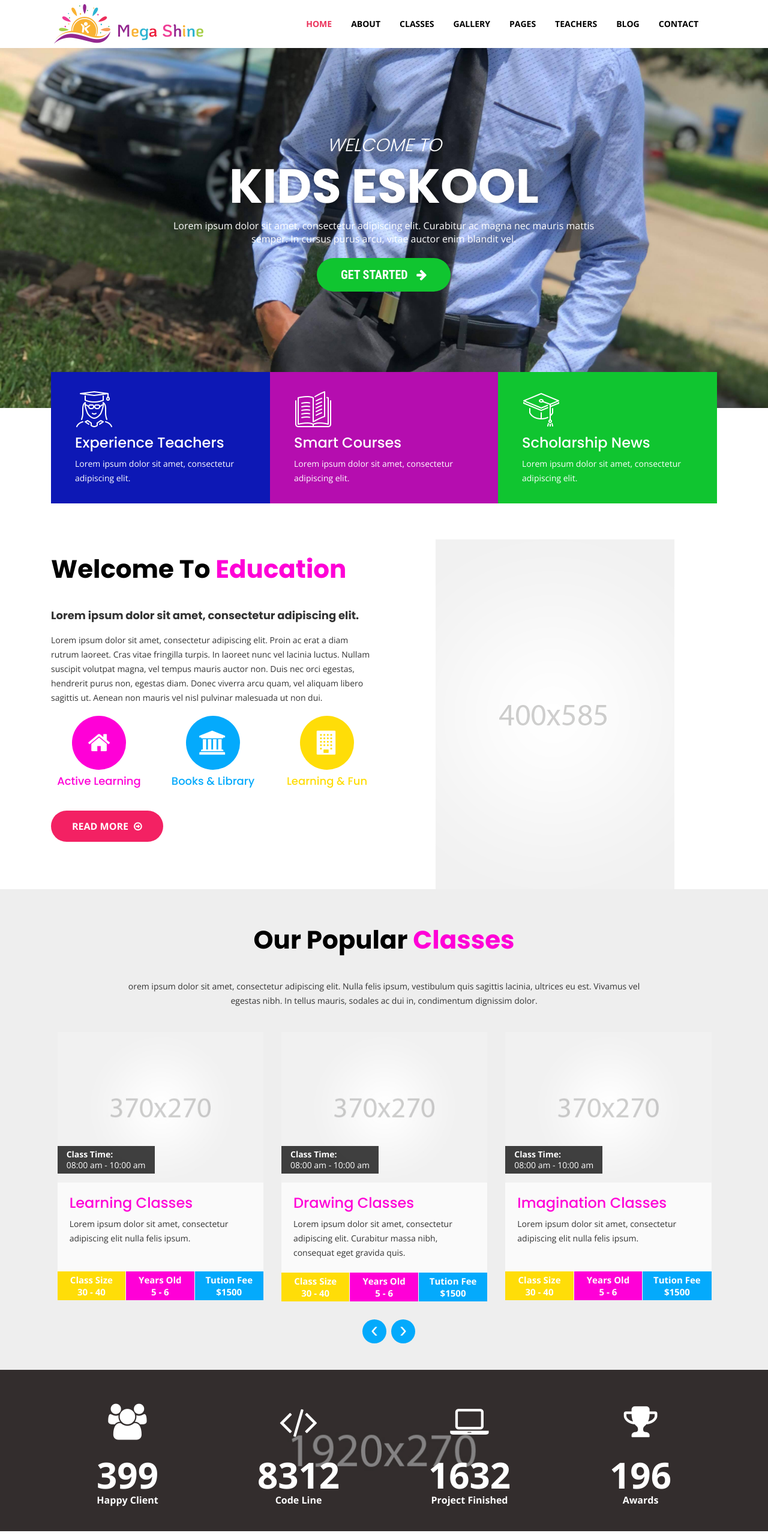
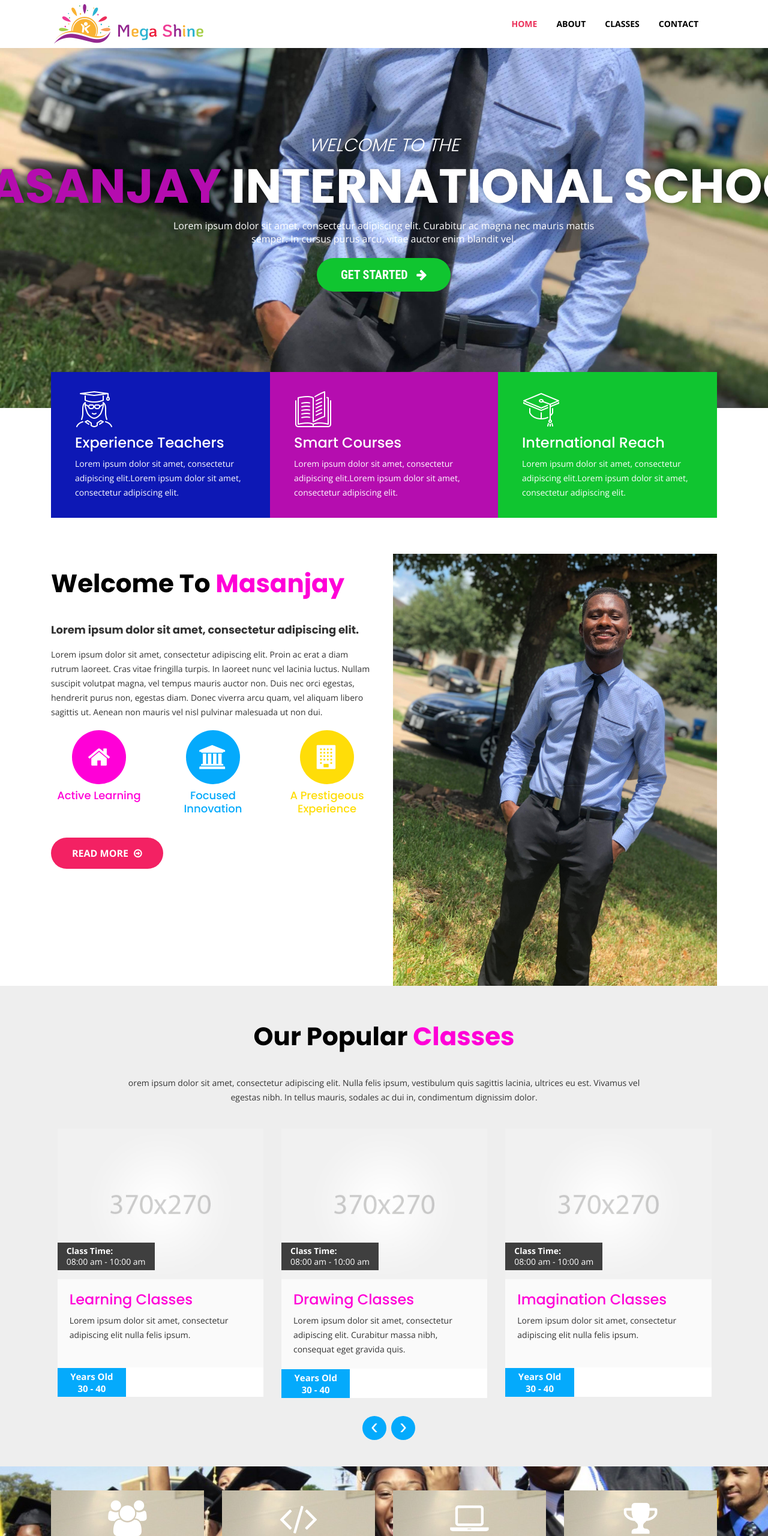
Before and after one commit to Hackerrr23/wusasi-school, a website: page index.html in a window 1280 px wide. Shown: the top 2560 px of the page at 60% size. Drawn offline with nearby package versions, Linux system fonts and the light colour scheme.

Commit message:
going to lunch

```diff
--- a/css/style.css
+++ b/css/style.css
@@ -46,7 +46,12 @@ Table Of Index
 body{font-family: 'Open Sans', sans-serif;}
 
 a{-webkit-transition: all .3s ease; -moz-transition: all .3s ease; transition: all .3s ease;}
-
+.masanjay {
+    color: #B50CAF;
+}
+.members {
+    max-height: 200px;
+}
 img{max-width:100%;}
 h1, h2, h3, h4, h5, h6{font-family: 'Poppins', sans-serif;}
 p{font-size:14px; line-height:24px; color:#333;}
@@ -870,7 +875,7 @@ top:0;
 .experts li{position:relative; display:inline-block;}
 .experts li a{color:#fff; font-size:14px; line-height: 30px; width: 30px; height: 30px; border: 1px solid #fff; border-radius: 100%; display: block;}
 .team-info h5 > a:hover{color:#222;}
-.team-image {position: relative; overflow:hidden;}
+.team-image {position: relative; overflow:hidden; max-height: 15vh;;}
 .team-team{padding-top:0;}
 .team-wrap .title h1:before{left:50%; margin-left:-35px;}
 .socials{display: table; height: 100%; width: 100%;}
@@ -901,7 +906,9 @@ top:0;
 -----------------------------------------*/
 
 #counter {text-align:center;
-	background:url(../images/counter-bg.jpg) no-repeat top; background-size:cover;
+    background:url(../images/graduation2.jpg) no-repeat top; background-size:cover;
+    background-position: center;
+    background-repeat: no-repeat;
 	padding: 40px 0
 }
 .animatebg {
@@ -963,6 +970,11 @@ background-color:#e63d53;
 	color: #fff;
 }
 .counterbox {
+    background-image: url("../images/teacher3.jpg");
+
+}
+.counter {
+    background-image: url("../images/teacher3.jpg");
 }
 
 
--- a/index.html
+++ b/index.html
@@ -53,7 +53,7 @@
                         <li><a href="class-details.html">Singal Classes</a></li>
                       </ul>
                     </li>
-                    <li class="nav-item"> <a class="nav-link" href="gallery.html">Gallery</a> </li>
+                    <!-- <li class="nav-item"> <a class="nav-link" href="gallery.html">Gallery</a> </li>
                     <li class="nav-item"> <a class="nav-link" href="#.">Pages</a> <i class="fa fa-caret-down" aria-hidden="true"></i>
                       <ul class="submenu">
                         <li><a href="about.html">About</a> </li>
@@ -64,8 +64,8 @@
                         <li><a href="typoghrapy.html">Typoghrapy</a></li>
                         <li><a href="404-page.html">404</a></li>
                       </ul>
-                    </li>
-                    <li class="nav-item"> <a class="nav-link" href="teachers.html">Teachers</a> <i class="fa fa-caret-down" aria-hidden="true"></i>
+                    </li> -->
+                    <!-- <li class="nav-item"> <a class="nav-link" href="teachers.html">Teachers</a> <i class="fa fa-caret-down" aria-hidden="true"></i>
                       <ul class="submenu">
                         <li><a href="teachers.html">Teachers</a></li>
                         <li><a href="teacher-details.html">Teachers Details</a></li>
@@ -76,7 +76,7 @@
                         <li><a href="blog.html">Blog with Sidebar</a></li>
                         <li><a href="blog-details.html">Blog Details</a></li>
                       </ul>
-                    </li>
+                    </li> -->
                     <li class="nav-item"> <a class="nav-link" href="contact-us.html">Contact</a> </li>
                   </ul>
                 </div>
@@ -95,15 +95,15 @@
       <div class="tp-banner">
         <ul>
           <li data-slotamount="7" data-transition="3dcurtain-horizontal" data-masterspeed="1000" data-saveperformance="on"> <img alt="" src="images/Yusef.jpg">
-            <div class="caption lft large-title tp-resizeme slidertext2" data-x="center" data-y="140" data-speed="600" data-start="1000"> Welcome to</div>
-            <div class="caption lfl large-title tp-resizeme slidertext1" data-x="center" data-y="170" data-speed="600" data-start="1600"> Kids Eskool</div>
+            <div class="caption lft large-title tp-resizeme slidertext2" data-x="center" data-y="140" data-speed="600" data-start="1000"> Welcome To The</div>
+            <div class="caption lfl large-title tp-resizeme slidertext1" data-x="center" data-y="170" data-speed="600" data-start="1600"> <span class="masanjay">Masanjay</span> International School</div>
             <div class="caption lft large-title tp-resizeme slidertext3" data-x="center" data-y="285" data-speed="600" data-start="2200"> Lorem ipsum dolor sit amet, consectetur adipiscing elit. Curabitur ac magna nec mauris mattis<br/>
               semper. In cursus purus arcu, vitae auctor enim blandit vel. </div>
             <div class="caption lfb large-title tp-resizeme slidertext4" data-x="center" data-y="350" data-speed="600" data-start="2800"><a href="#" class="slidebtn">Get Started <i class="fa fa-arrow-right" aria-hidden="true"></i></a></div>
           </li>
-          <li data-slotamount="7" data-transition="slotzoom-horizontal" data-masterspeed="1000" data-saveperformance="on"> <img alt="" src="images/dummy.png" data-lazyload="images/banner2.jpg">
-            <div class="caption lft large-title tp-resizeme slidertext2" data-x="center" data-y="140" data-speed="600" data-start="1000"> Education For</div>
-            <div class="caption lfl large-title tp-resizeme slidertext1" data-x="center" data-y="170" data-speed="600" data-start="1600"> Your Children</div>
+          <li data-slotamount="7" data-transition="slotzoom-horizontal" data-masterspeed="1000" data-saveperformance="on"> <img alt="" src="images/Yusef.jpg">
+            <div class="caption lft large-title tp-resizeme slidertext2" data-x="center" data-y="140" data-speed="600" data-start="1000"> Education of</div>
+            <div class="caption lfl large-title tp-resizeme slidertext1" data-x="center" data-y="170" data-speed="600" data-start="1600"> <span class="masanjay">The Future</span> </div>
             <div class="caption lft large-title tp-resizeme slidertext3" data-x="center" data-y="285" data-speed="600" data-start="2200"> Lorem ipsum dolor sit amet, consectetur adipiscing elit. Curabitur ac magna nec mauris mattis<br/>
               semper. In cursus purus arcu, vitae auctor enim blandit vel. </div>
             <div class="caption lfb large-title tp-resizeme slidertext4" data-x="center" data-y="350" data-speed="600" data-start="2800"><a href="#" class="slidebtn">Get Started <i class="fa fa-arrow-right" aria-hidden="true"></i></a></div>
@@ -121,21 +121,21 @@
             <div class="elementInfo">
               <div class="element-icon"><img src="images/teacher.png" alt=""></div>
               <h3>Experience Teachers</h3>
-              <p>Lorem ipsum dolor sit amet, consectetur adipiscing elit.</p>
+              <p>Lorem ipsum dolor sit amet, consectetur adipiscing elit.Lorem ipsum dolor sit amet, consectetur adipiscing elit.</p>
             </div>
           </li>
           <li class="col-lg-4">
             <div class="elementInfo">
               <div class="element-icon"><img src="images/book.png" alt=""></div>
               <h3>Smart Courses</h3>
-              <p>Lorem ipsum dolor sit amet, consectetur adipiscing elit.</p>
+              <p>Lorem ipsum dolor sit amet, consectetur adipiscing elit.Lorem ipsum dolor sit amet, consectetur adipiscing elit.</p>
             </div>
           </li>
           <li class="col-lg-4">
             <div class="elementInfo">
               <div class="element-icon"><img src="images/graduation-icon.png" alt=""></div>
-              <h3>Scholarship News</h3>
-              <p>Lorem ipsum dolor sit amet, consectetur adipiscing elit.</p>
+              <h3>International Reach</h3>
+              <p>Lorem ipsum dolor sit amet, consectetur adipiscing elit.Lorem ipsum dolor sit amet, consectetur adipiscing elit.</p>
             </div>
           </li>
         </ul>
@@ -149,7 +149,7 @@
         <div class="row">
           <div class="col-lg-6">
             <div class="title">
-              <h1>Welcome To <span>Education</span></h1>
+              <h1>Welcome To <span>Masanjay</span></h1>
             </div>
             <p><strong>Lorem ipsum dolor sit amet, consectetur adipiscing elit.</strong></p>
             <p>Lorem ipsum dolor sit amet, consectetur adipiscing elit. Proin ac erat a diam rutrum laoreet. Cras vitae fringilla turpis. In laoreet nunc vel lacinia luctus. Nullam suscipit volutpat magna, vel tempus mauris auctor non. Duis nec orci egestas, hendrerit purus non, egestas diam. Donec viverra arcu quam, vel aliquam libero sagittis ut. Aenean non mauris vel nisl pulvinar malesuada ut non dui. </p>
@@ -161,19 +161,19 @@
               </li>
               <li class="col-lg-4 col-md-4">
                 <div class="icon-box iconbox-theme-colored"> <a class="icon-wrap icon-dark icon-circled icon-border-effect effect-circled icon-lg" href="#"> <i class="fa fa-university" aria-hidden="true"></i></a>
-                  <h6>Books & Library</h6>
+                  <h6>Focused Innovation</h6>
                 </div>
               </li>
               <li class="col-lg-4 col-md-4">
                 <div class="icon-box iconbox-theme-colored"> <a class="icon-wrap icon-dark icon-circled icon-border-effect effect-circled icon-lg" href="#"> <i class="fa fa-building" aria-hidden="true"></i></a>
-                  <h6>Learning & Fun</h6>
+                  <h6>A Prestigeous Experience</h6>
                 </div>
               </li>
             </ul>
             <div class="readmore"><a href="#">Read More <i class="fa fa-arrow-circle-o-right" aria-hidden="true"></i></a></div>
           </div>
           <div class="col-lg-6">
-            <div class="aboutImg"><img src="images/about-sec-img.png" alt=""></div>
+            <div class="aboutImg"><img src="images/Yusef.jpg" alt=""></div>
           </div>
         </div>
       </div>
@@ -200,9 +200,9 @@
                 <p>Lorem ipsum dolor sit amet, consectetur adipiscing elit nulla felis ipsum.</p>
               </div>
               <ul class="schedule">
-                <li> <span>Class Size</span> <span>30 - 40</span> </li>
-                <li> <span>Years Old</span> <span>5 - 6</span> </li>
-                <li> <span>Tution Fee</span> <span>$1500</span> </li>
+                <li> <span>Years Old</span> <span>30 - 40</span> </li>
+                <!-- <li> <span>Years Old</span> <span>5 - 6</span> </li> -->
+                <!-- <li> <span>Tution Fee</span> <span>$1500</span> </li> -->
               </ul>
             </div>
             <!-- class item -->
@@ -217,9 +217,9 @@
                 <p>Lorem ipsum dolor sit amet, consectetur adipiscing elit. Curabitur massa nibh, consequat eget gravida quis.</p>
               </div>
               <ul class="schedule">
-                <li> <span>Class Size</span> <span>30 - 40</span> </li>
-                <li> <span>Years Old</span> <span>5 - 6</span> </li>
-                <li> <span>Tution Fee</span> <span>$1500</span> </li>
+                <li> <span>Years Old</span> <span>30 - 40</span> </li>
+                <!-- <li> <span>Years Old</span> <span>5 - 6</span> </li> -->
+                <!-- <li> <span>Tution Fee</span> <span>$1500</span> </li> -->
               </ul>
             </div>
             <!-- class item -->
@@ -234,9 +234,9 @@
                 <p>Lorem ipsum dolor sit amet, consectetur adipiscing elit nulla felis ipsum.</p>
               </div>
               <ul class="schedule">
-                <li> <span>Class Size</span> <span>30 - 40</span> </li>
-                <li> <span>Years Old</span> <span>5 - 6</span> </li>
-                <li> <span>Tution Fee</span> <span>$1500</span> </li>
+                <li> <span>Years Old</span> <span>30 - 40</span> </li>
+                <!-- <li> <span>Years Old</span> <span>5 - 6</span> </li> -->
+                <!-- <li> <span>Tution Fee</span> <span>$1500</span> </li> -->
               </ul>
             </div>
             <!-- class item -->
@@ -251,9 +251,9 @@
                 <p>Lorem ipsum dolor sit amet, consectetur adipiscing elit. Curabitur massa nibh, consequat eget gravida quis.</p>
               </div>
               <ul class="schedule">
-                <li> <span>Class Size</span> <span>30 - 40</span> </li>
-                <li> <span>Years Old</span> <span>5 - 6</span> </li>
-                <li> <span>Tution Fee</span> <span>$1500</span> </li>
+                <li> <span>Years Old</span> <span>30 - 40</span> </li>
+                <!-- <li> <span>Years Old</span> <span>5 - 6</span> </li> -->
+                <!-- <li> <span>Tution Fee</span> <span>$1500</span> </li> -->
               </ul>
             </div>
             <!-- class item -->
@@ -268,9 +268,9 @@
                 <p>Lorem ipsum dolor sit amet, consectetur adipiscing elit nulla felis ipsum.</p>
               </div>
               <ul class="schedule">
-                <li> <span>Class Size</span> <span>30 - 40</span> </li>
-                <li> <span>Years Old</span> <span>5 - 6</span> </li>
-                <li> <span>Tution Fee</span> <span>$1500</span> </li>
+                <li> <span>Years Old</span> <span>30 - 40</span> </li>
+                <!-- <li> <span>Years Old</span> <span>5 - 6</span> </li> -->
+                <!-- <li> <span>Tution Fee</span> <span>$1500</span> </li> -->
               </ul>
             </div>
             <!-- class item -->
@@ -285,9 +285,9 @@
                 <p>Lorem ipsum dolor sit amet, consectetur adipiscing elit. Curabitur massa nibh, consequat eget gravida quis.</p>
               </div>
               <ul class="schedule">
-                <li> <span>Class Size</span> <span>30 - 40</span> </li>
-                <li> <span>Years Old</span> <span>5 - 6</span> </li>
-                <li> <span>Tution Fee</span> <span>$1500</span> </li>
+                <li> <span>Years Old</span> <span>30 - 40</span> </li>
+                <!-- <li> <span>Years Old</span> <span>5 - 6</span> </li> -->
+                <!-- <li> <span>Tution Fee</span> <span>$1500</span> </li> -->
               </ul>
             </div>
             <!-- class item -->
@@ -302,6 +302,7 @@
 
     <!--Counter Start-->
     <div id="counter">
+
       <div class="container">
         <div class="row">
           <div class="col-lg-3 col-md-6 col-xs-12 counter-item">
@@ -427,14 +428,14 @@
       <div class="container">
         <div class="section-header">
           <div class="title">
-            <h1>Our <span>Teachers</span></h1>
+            <h1>Our <span>Members</span></h1>
           </div>
           <p>orem ipsum dolor sit amet, consectetur adipiscing elit. Nulla felis ipsum, vestibulum quis sagittis lacinia, ultrices eu est. Vivamus vel egestas nibh. In tellus mauris, sodales ac dui in, condimentum dignissim dolor.</p>
         </div>
         <ul class="row">
-          <li class="col-lg-3 col-md-6">
+          <li class="col-lg-3 col-md-6 members">
             <div class="team">
-              <div class="team-image"> <img src="images/team1.jpg" alt="">
+              <div class="team-image"> <img src="images/teacher3.jpg" alt="">
                 <div class="overlay">
                   <div class="socials">
                     <ul class="experts">
@@ -449,13 +450,13 @@
               <div class="team-list">
                 <div class="team-info">
                   <h5><a href="#">Stella Roffin</a></h5>
-                  <span>Drawing Teacher</span> </div>
+                  <span>School Board Director</span> </div>
               </div>
             </div>
           </li>
-          <li class="col-lg-3 col-md-6">
+          <li class="col-lg-3 col-md-6 members">
             <div class="team">
-              <div class="team-image"> <img src="images/team2.jpg" alt="">
+              <div class="team-image"> <img src="images/Yusef.jpg" alt="">
                 <div class="overlay">
                   <div class="socials">
                     <ul class="experts">
@@ -469,14 +470,14 @@
               </div>
               <div class="team-list">
                 <div class="team-info">
-                  <h5><a href="#">Princy Flora</a></h5>
+                  <h5><a href="#">Yusef Daramay</a></h5>
                   <span>English Tutor</span> </div>
               </div>
             </div>
           </li>
-          <li class="col-lg-3 col-md-6">
+          <li class="col-lg-3 col-md-6 members">
             <div class="team">
-              <div class="team-image"> <img src="images/team3.jpg" alt="">
+              <div class="team-image"> <img src="images/teacher1.jpg" alt="">
                 <div class="overlay">
                   <div class="socials">
                     <ul class="experts">
@@ -490,14 +491,14 @@
               </div>
               <div class="team-list">
                 <div class="team-info">
-                  <h5><a href="#">Jesica Matt</a></h5>
-                  <span>Art Teacher</span> </div>
+                  <h5><a href="#">Mohammed  Kenneh </a></h5>
+                  <span>Founder & Head of Curriculum</span> </div>
               </div>
             </div>
           </li>
-          <li class="col-lg-3 col-md-6">
+          <li class="col-lg-3 col-md-6 members">
             <div class="team">
-            <div class="team-image"> <img src="images/team4.jpg" alt="">
+            <div class="team-image"> <img src="images/teacher2.jpg" alt="">
               <div class="overlay">
                 <div class="socials">
                   <ul class="experts">
@@ -512,7 +513,7 @@
             <div class="team-list">
               <div class="team-info">
                 <h5><a href="#">Janaton Doe</a></h5>
-                <span>Math Teacher</span> </div>
+                <span>Head of Mathematics </span> </div>
             </div>
             </div>
           </li>
@@ -522,10 +523,10 @@
     <!-- Attorney start -->
 
     <!-- Our Blog -->
-    <section class="section-padding white-bg blog-wrap">
+    <!-- <section class="section-padding white-bg blog-wrap">
       <div class="container">
 
-        <!-- Main Heading -->
+
         <div class="main-heading-holder">
           <div class="section-header">
             <div class="title">
@@ -534,22 +535,18 @@
             <p>Lorem ipsum dolor sit amet, consectetur adipiscing elit. Nulla felis ipsum, vestibulum quis sagittis lacinia, ultrices eu est. Vivamus vel egestas nibh. In tellus mauris, sodales ac dui in, condimentum dignissim dolor.</p>
           </div>
         </div>
-        <!-- Main Heading -->
 
-        <!-- Our Blogs -->
         <div class="our-blogs">
 
-          <!-- Img Post -->
+
           <div class="blog-post-holder">
             <div class="row no-gutters">
 
-              <!-- Post Img -->
+
               <div class="col-lg-6">
                 <div class="post-img"> <img src="images/img-01.jpg" alt="img-01"></div>
               </div>
-              <!-- Post Img -->
 
-              <!-- Post Detail -->
               <div class="col-lg-6 pull-right">
                 <div class="blog-post-detail">
                   <h3>The world today takes everything</h3>
@@ -563,17 +560,15 @@
                   <div class="readmore"><a href="#">read more</a></div>
                 </div>
               </div>
-              <!-- Post Detail -->
+
 
             </div>
           </div>
-          <!-- Img Post -->
 
-          <!-- Slider Post -->
           <div class="blog-post-holder">
             <div class="row no-gutters">
 
-              <!-- Post Detail -->
+
               <div class="col-lg-6 pull-right">
                 <div class="post-img"> <img src="images/img-02.jpg" alt="img-03">
                   <div class="video-title-holder">
@@ -597,17 +592,17 @@
                 </div>
               </div>
 
-              <!-- Post Detail -->
+
 
             </div>
           </div>
-          <!-- Slider Post -->
+
 
         </div>
-        <!-- Our Blogs -->
+
 
       </div>
-    </section>
+    </section> -->
     <!-- Our Blog -->
 
     <!--Footer Start-->
```
Also changed, not shown: images/circleOfKids.jpeg (added), images/graduation.jpg (added), images/graduation2.jpg (added), images/teacher1.jpg (added), images/teacher2.jpg (added), images/teacher3.jpg (added).
